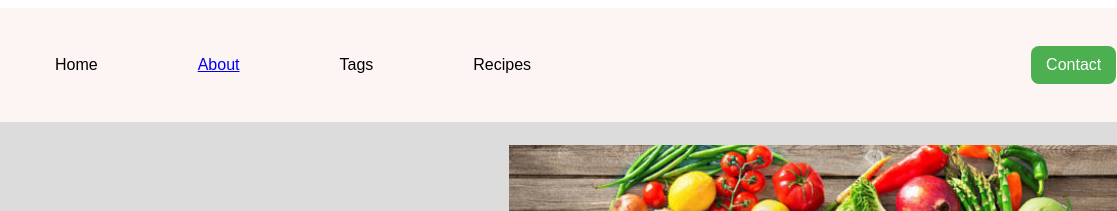
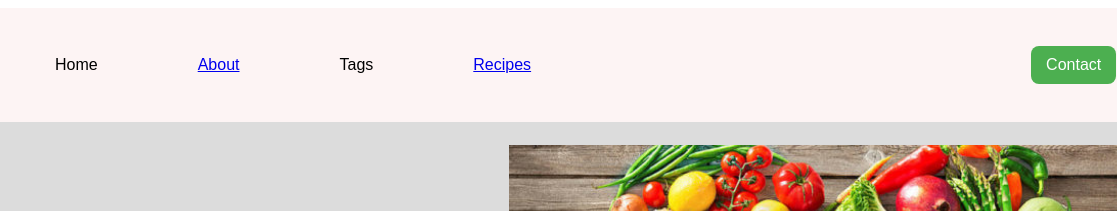
Before and after one commit to riteshjawale/HTML-CSS-Project---HTML-CSS-Mini-Project---5pmesd40imyg, a plain HTML site: page Recipes.html in a window 1280 px wide. Shown: the top 211 px of the page, 163-1280 px from the left. Drawn offline with Linux system fonts and the light colour scheme.

Commit message:
Update Recipes.html

```diff
--- a/Recipes.html
+++ b/Recipes.html
@@ -24,7 +24,7 @@
                         <a class="finaltab" href="Tags.html">Tags</a>
                     </li>
                     <li class="nav-item">
-                        <a class="finaltab" href="Recipes.html">Recipes</a>
+                        <a class="finaltab-active" href="Recipes.html">Recipes</a>
                     </li>
                 </ul>
             </div>
```
